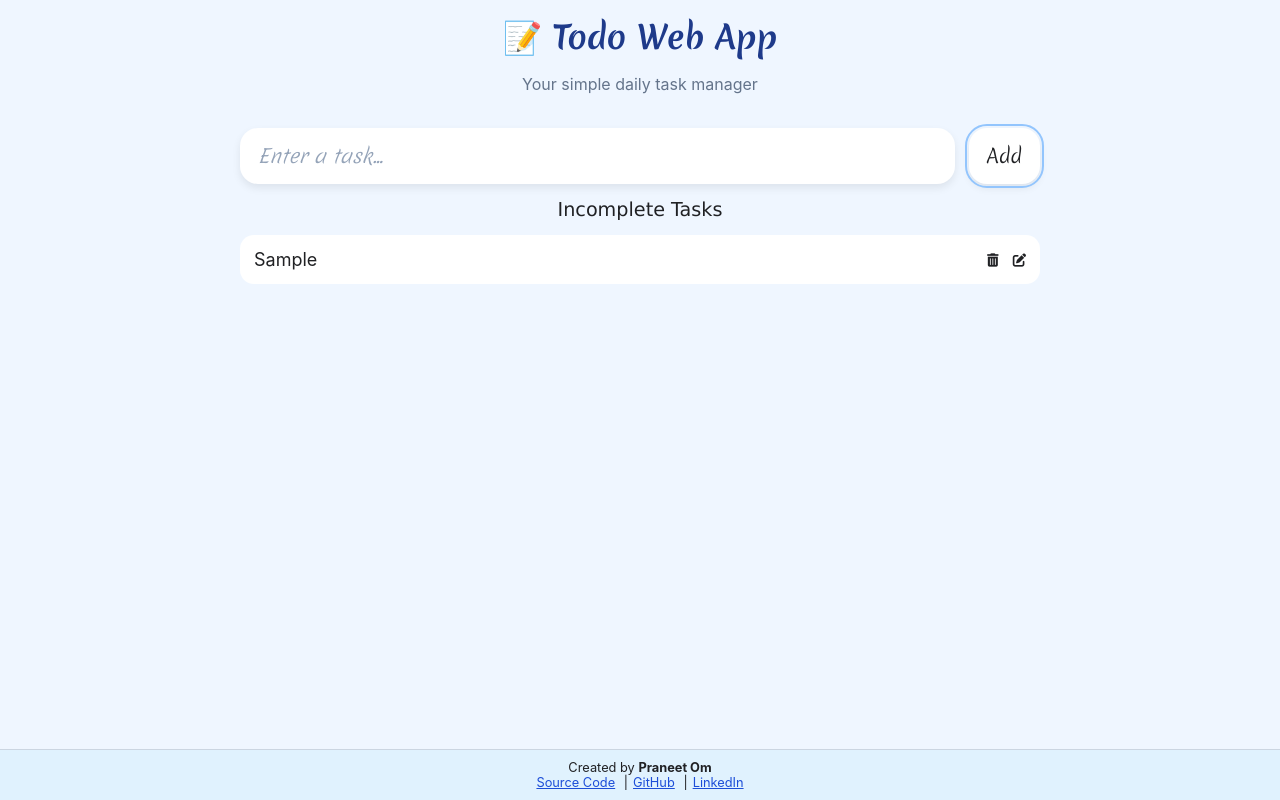
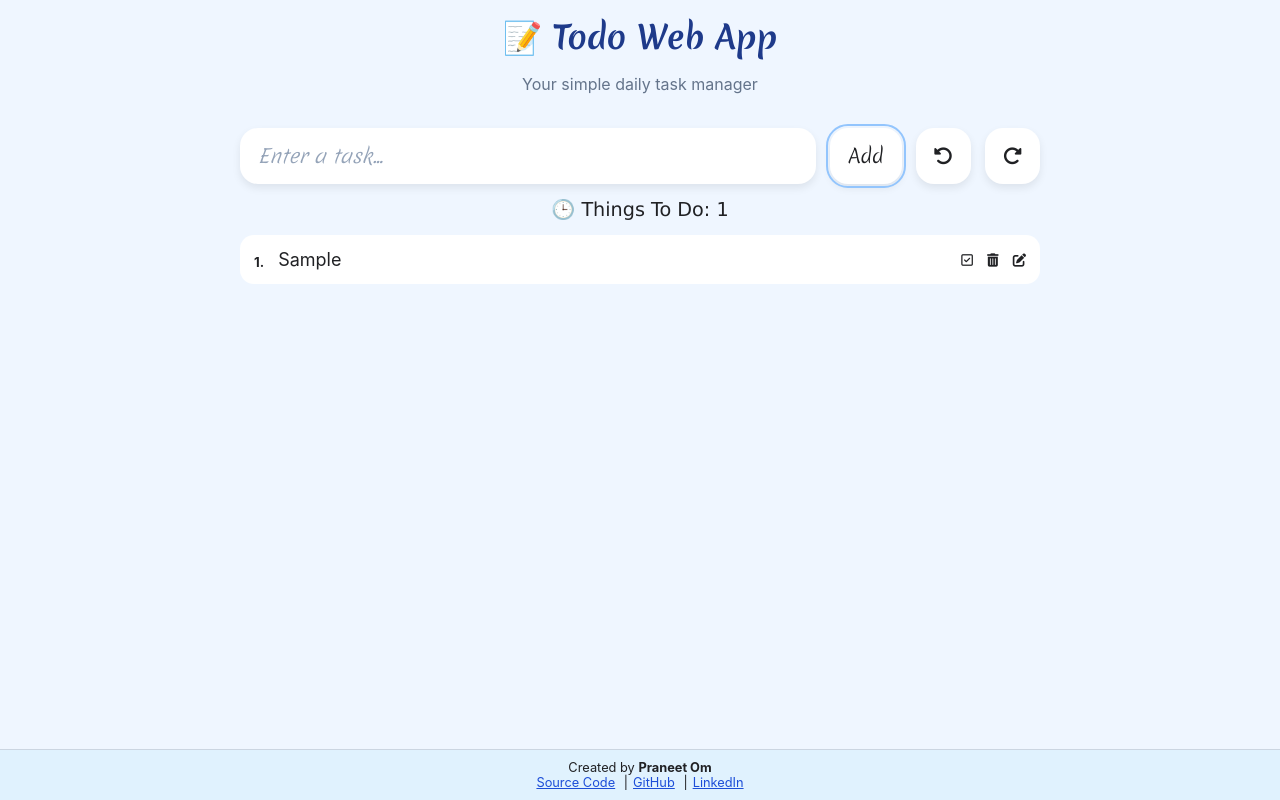
Before and after one commit to PraneetOm/TodoWebApp-RJS, a React (Vite) app: page / in a window 1280 px wide. Both pictures are taken after typing "Sample" into the empty fields and a click on the button "Add". Built offline with nearby package versions, Linux system fonts and the light colour scheme.

Commit message:
Add files via upload

```diff
--- a/index.html
+++ b/index.html
@@ -5,11 +5,11 @@
     <meta name="description" content="A simple React-based Todo app created by Praneet Om." />
     <meta name="viewport" content="width=device-width, initial-scale=1.0" />
     <title>To-Do Application</title>
-    <link rel="apple-touch-icon" sizes="180x180" href="public/apple-touch-icon.png">
-    <link rel="icon" type="image/png" sizes="32x32" href="public/favicon-32x32.png">
-    <link rel="icon" type="image/png" sizes="16x16" href="public/favicon-16x16.png">
-    <link rel="manifest" href="public/site.webmanifest">
-
+    <link rel="apple-touch-icon" sizes="180x180" href="/apple-touch-icon.png">
+    <link rel="icon" type="image/png" sizes="32x32" href="/favicon-32x32.png">
+    <link rel="icon" type="image/png" sizes="16x16" href="/favicon-16x16.png">
+    <link rel="manifest" href="/site.webmanifest">
+    <link rel="icon" href="public/favicon.ico">
     <link rel="preconnect" href="https://fonts.googleapis.com">
     <link rel="preconnect" href="https://fonts.gstatic.com" crossorigin>
     <link href="https://fonts.googleapis.com/css2?family=Merienda:wght@300..900&display=swap" rel="stylesheet">
--- a/package.json
+++ b/package.json
@@ -11,6 +11,7 @@
   },
   "dependencies": {
     "react": "^19.1.0",
+    "react-beautiful-dnd": "^13.1.1",
     "react-dom": "^19.1.0"
   },
   "devDependencies": {
--- a/src/App.jsx
+++ b/src/App.jsx
@@ -1,20 +1,75 @@
 import TodoList from "./TodoList"
 import TodoInputs from "./TodoInputs"
+import CompletedTodos from "./CompletedTodos";
 import { useState, useEffect } from "react"
 
 function App() {
 
+  // Datas
+
   const [todos, setTodos] = useState([]);
+  const [doneTodos, setdoneTodos] = useState([]);
+  const [undoStack, setUndoStack] = useState([]);
+  const [redoStack, setRedoStack] = useState([]);
 
   const [todoVal, setTodoVal] = useState('');
+  // ---
 
-  function persistData(newData) {
+  // Data Saving & Persistance
+
+  function persistTodo(newData) {
     localStorage.setItem('todos', JSON.stringify({ todos: newData }));
   }
 
+  function persistFinishedTodo(newData) {
+    localStorage.setItem('finishedtodos', JSON.stringify({ todos: newData }));
+  }
+  // ---
+
+  // undo
+  function handleUndo() {
+    if (undoStack.length === 0) return;
+
+    const prevState = undoStack[undoStack.length - 1];
+    if (!prevState || !prevState.todos || !prevState.doneTodos) return;
+
+    setUndoStack(prev => prev.slice(0, prev.length - 1));
+
+    setRedoStack(prev => [...prev, { todos, doneTodos }]);
+
+    setTodos(prevState.todos);
+    setdoneTodos(prevState.doneTodos);
+
+    persistTodo(prevState.todos);
+    persistFinishedTodo(prevState.doneTodos);
+
+  }
+  // --- redo
+  function handleRedo() {
+    if (redoStack.length === 0) return;
+
+    const nextState = redoStack[redoStack.length-1];
+    if (!nextState || !nextState.todos || !nextState.doneTodos) return;
+
+    setRedoStack(prev => prev.slice(0, prev.length - 1));
+
+    setUndoStack(prev => [...prev, { todos, doneTodos }]);
+
+    setTodos(nextState.todos);
+    setdoneTodos(nextState.doneTodos);
+
+    persistTodo(nextState.todos);
+    persistFinishedTodo(nextState.doneTodos);
+  }
+  // ---
+
   function addNewTodo(newTodo) {
     const newList = [...todos, newTodo];
-    persistData(newList)
+    setUndoStack(prev => [...prev, {
+      todos,
+      doneTodos,
+    }]);
+    persistTodo(newList)
     setTodos(newList);
   }
 
@@ -22,14 +77,46 @@ function App() {
     const newTodoList = todos.filter((todos, todoIdx) => {
       return todoIdx != index;
     })
-    persistData(newTodoList)
+    setUndoStack(prev => [...prev, {
+      todos,
+      doneTodos,
+    }]);
+    persistTodo(newTodoList)
     setTodos(newTodoList);
   }
 
   function editTodo(index) {
     const valueToBeEdited = todos[index];
+    setUndoStack(prev => [...prev, {
+      todos,
+      doneTodos,
+    }]);
     setTodoVal(valueToBeEdited);
     deleteTodo(index);
+  }
+
+  function markTodoComplete(index) {
+    const completedTodo = todos[index];
+    const newCompletedTodoList = [...doneTodos, completedTodo];
+    setUndoStack(prev => [...prev, {
+      todos,
+      doneTodos,
+    }]);
+    persistFinishedTodo(newCompletedTodoList);
+    setdoneTodos(newCompletedTodoList);
+    deleteTodo(index);
+  }
+
+  function deleteCompTodo(index) {
+    const newCompTodoList = doneTodos.filter((todos, todoIdx) => {
+        return todoIdx != index;
+    })
+    setUndoStack(prev => [...prev, {
+      todos,
+      doneTodos,
+    }]);
+    persistFinishedTodo(newCompTodoList)
+    setdoneTodos(newCompTodoList);
   }
 
   useEffect(() => {
@@ -45,13 +132,26 @@ function App() {
 
   }, [])
 
+  useEffect(() => {
+    if (!localStorage) return;
+
+    let completions = localStorage.getItem('finishedtodos');
+
+    if (!completions) return;
+
+    completions = JSON.parse(completions).todos;
+
+    setdoneTodos(completions);
+  }, [])
+
   return (
     <main>
       <h1 className="app-title">📝 Todo Web App</h1>
       <p className="tagline">Your simple daily task manager</p>
 
-      <TodoInputs todoVal={todoVal} setTodoVal={setTodoVal} handleTodos={addNewTodo} />
-      <TodoList editTodo={editTodo} todos={todos} deleteTodo={deleteTodo} />
+      <TodoInputs todoVal={todoVal} setTodoVal={setTodoVal} handleTodos={addNewTodo} handleUndo={handleUndo} handleRedo={handleRedo} />
+      <TodoList editTodo={editTodo} todos={todos} deleteTodo={deleteTodo} doneTodos={doneTodos} markTodoComplete={markTodoComplete} />
+      <CompletedTodos completedTodoList={doneTodos} deleteCompTodo={deleteCompTodo} ></CompletedTodos>
       <div className="creator-badge">
         <p>
           Created by <strong>Praneet Om</strong><br />
--- /dev/null
+++ b/src/CompletedTodos.jsx
@@ -0,0 +1,29 @@
+export default function CompletedTodos(props) {
+    const {completedTodoList = [], deleteCompTodo} = props;
+    if (completedTodoList.length === 0) return;
+
+    return (
+        <>
+            <div className='seperator'>
+                ✔️ Done & Dusted: {completedTodoList.length}
+            </div>
+
+            <ul class='main'>
+                {completedTodoList.map((todo, index) => {
+                    return (
+                        <li key={index} className="todoItem">
+                            <h5> {index+1}. </h5>
+                            <p> {todo} </p>
+
+                            <button class='compButton' onClick={() => {
+                                    deleteCompTodo(index);
+                                }}>
+                                <i class="fa-solid fa-trash-can"></i>
+                            </button>
+                        </li>
+                    )
+                })}
+            </ul>
+        </>
+    )
+}
--- a/src/TodoCard.jsx
+++ b/src/TodoCard.jsx
@@ -1,9 +1,14 @@
 export default function TodoCard(props) {
-    const {children, deleteTodo, todoIdx, editTodo} = props;
+    const {children, deleteTodo, todoIdx, editTodo, markTodoComplete} = props;
     return (
         <li className="todoItem">
-            {children}
+            <h5>{todoIdx+1}.</h5> {children}
             <div className="actionsContainer">
+                <button onClick={() => {
+                    markTodoComplete(todoIdx);
+                }}>
+                    <i class="fa-regular fa-square-check"></i>
+                </button>
 
                 <button onClick={() => {
                     deleteTodo(todoIdx);
--- a/src/TodoInputs.jsx
+++ b/src/TodoInputs.jsx
@@ -1,7 +1,7 @@
 import React, { useState } from "react"
 
 export default function TodoInputs(props) {
-    const { handleTodos, todoVal, setTodoVal } = props;
+    const { handleTodos, todoVal, setTodoVal, handleUndo, handleRedo } = props;
     return (
         <header>
             <input
@@ -23,6 +23,12 @@ export default function TodoInputs(props) {
                     setTodoVal('');
                 }
             }}> Add </button>
+            <button title="Undo Last Action" onClick={handleUndo}>
+                <i class="fa-solid fa-rotate-left"></i>
+            </button>
+            <button title="Redo Last Action" onClick={handleRedo}>
+                <i class="fa-solid fa-rotate-right"></i>
+            </button>
         </header>
     )
 }
--- a/src/TodoList.jsx
+++ b/src/TodoList.jsx
@@ -1,8 +1,9 @@
 import React from "react"
 import TodoCard from './TodoCard'
+import { DragDropContext, Droppable, Draggable } from 'react-beautiful-dnd';
 
 export default function TodoList(props) {
-    const {todos} = props;
+    const {todos = []} = props;
   if (todos.length === 0) {
     return (
       <div className="empty-state">
@@ -15,7 +16,7 @@ export default function TodoList(props) {
     return (
         <>
             <div class='seperator'>
-                Incomplete Tasks
+                🕒 Things To Do: {todos.length}
             </div>
             <ul className="main">
                 {todos.map((todo, todoIdx) => {
--- a/src/index.css
+++ b/src/index.css
@@ -81,6 +81,10 @@ main, .main{
   gap: 14px;
 }
 
+main {
+  padding-bottom: 60px;
+}
+
 .todoItem {
   display: flex;
   align-items: flex-end;
@@ -111,7 +115,7 @@ main, .main{
   gap: 14px;
 }
 
-.actionsContainer button {
+.actionsContainer button, .compButton{
   transition-duration: 200ms;
   border: none;
   background: transparent;
```
Also changed, not shown: 2 other files (tests, documents, lock files or other folders).
